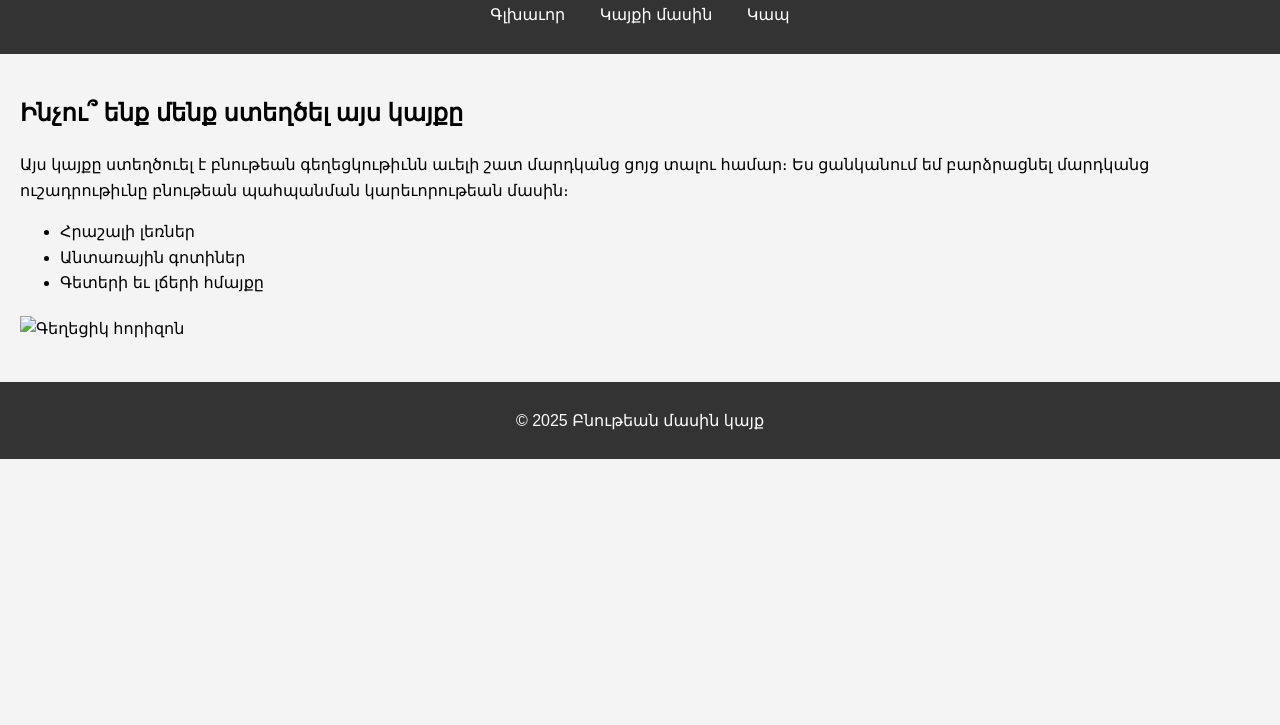
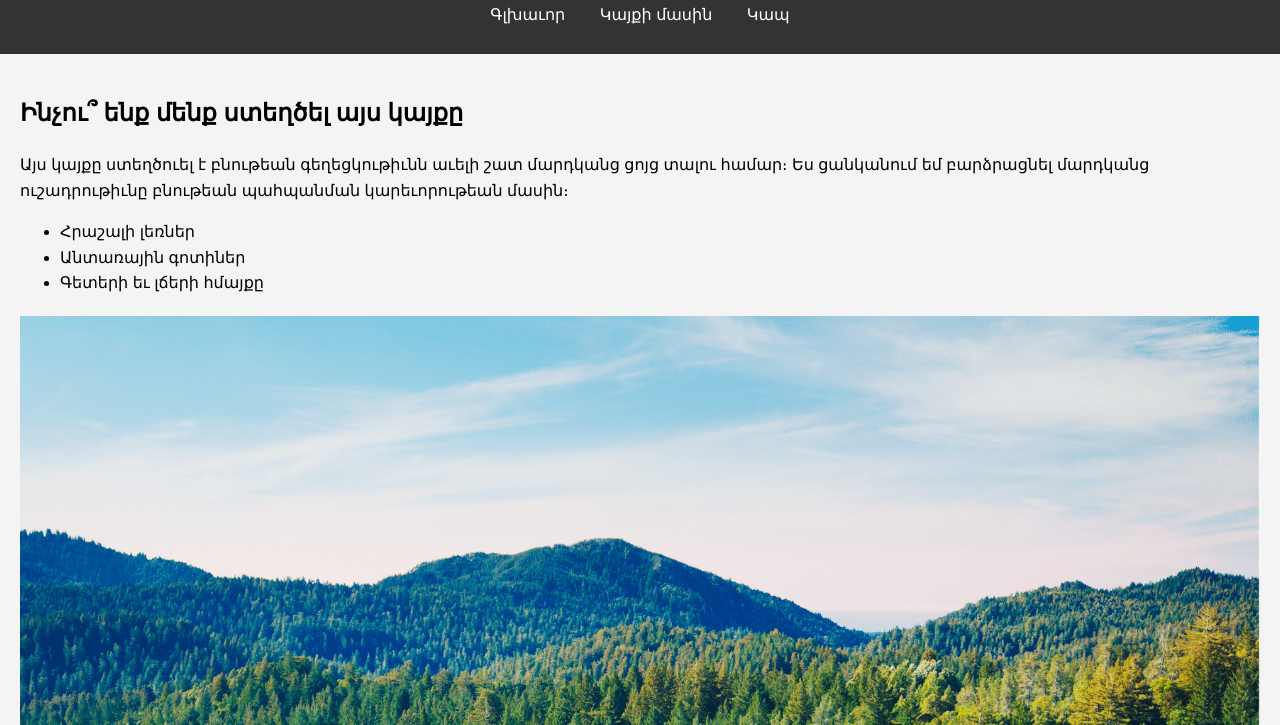
Before and after one commit to Emanuel-blip/Nature, a plain HTML site: page about.html in a window 1280 px wide. Shown: the part 75-800 px from the top of the page. Drawn offline with Linux system fonts and the light colour scheme.

Commit message:
Update about.html

```diff
--- a/about.html
+++ b/about.html
@@ -25,7 +25,7 @@
             <li>Անտառային գոտիներ</li>
             <li>Գետերի եւ լճերի հմայքը</li>
         </ul>
-        <img src="images/INFORMA-Opinion-piece-image.png" alt="Գեղեցիկ հորիզոն">
+        <img src="INFORMA-Opinion-piece-image.png" alt="Գեղեցիկ հորիզոն">
     </main>
     <footer>
         <p>© 2025 Բնութեան մասին կայք</p>
```
